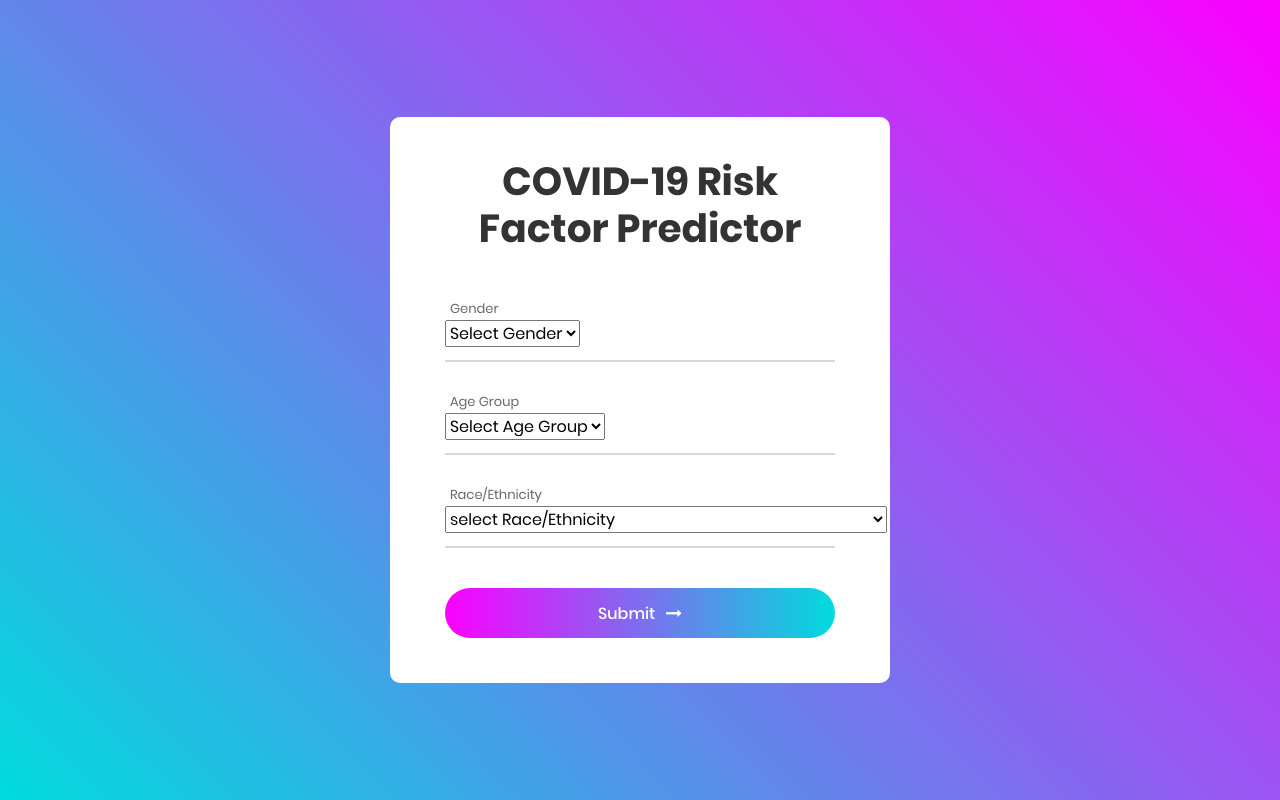
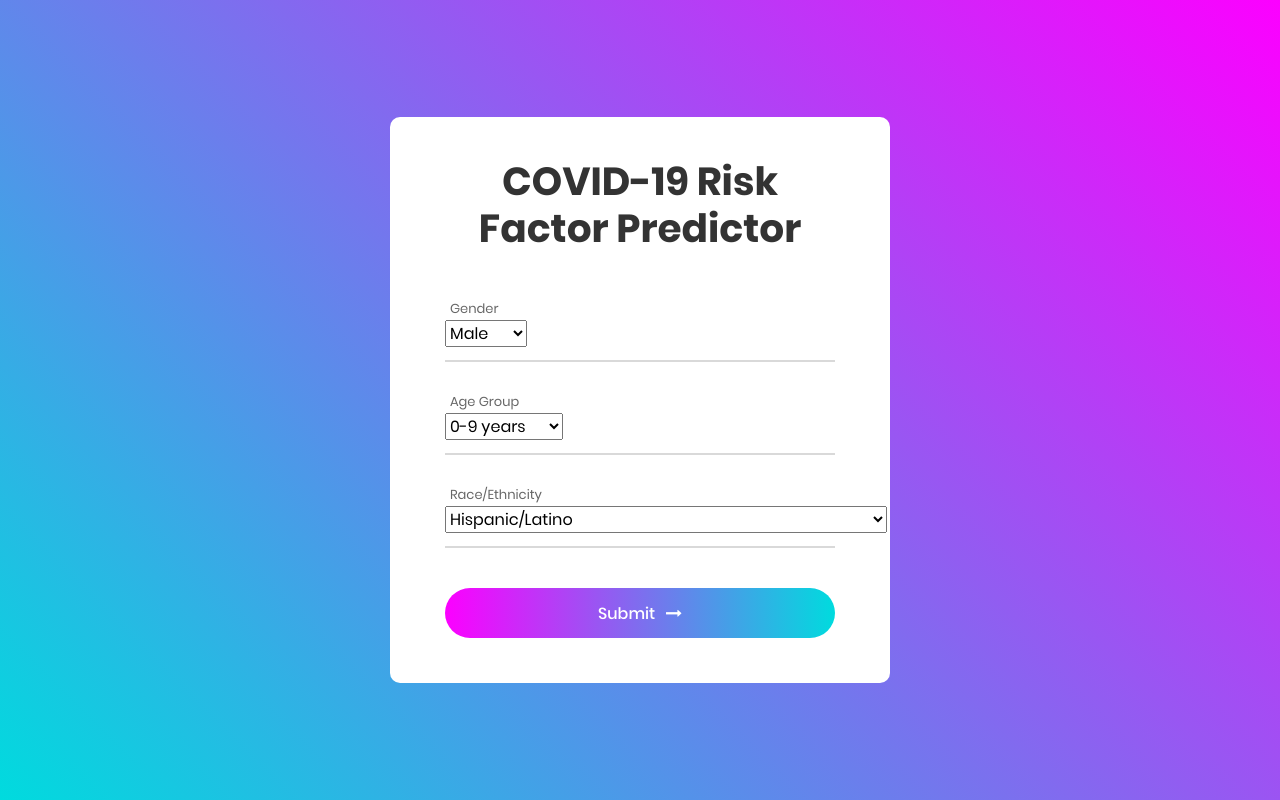
Before and after one commit to cedricvicera/C-RFP, a Flask app: page /form in a window 1280 px wide. Run offline with Flask 2, Linux system fonts and the light colour scheme; parts of the project's set-up code (start-up, migrations or seed data) failed here and were passed over; some libraries are stand-ins or nearby versions.

Commit message:
removed select options

```diff
--- a/templates/form.html
+++ b/templates/form.html
@@ -48,7 +48,6 @@
 					<span class="label-input100">Gender</span>
 					<div>
 						<select class="selection-2" name="gender">
-							<option>Select Gender</option>
 							<option value="male">Male</option>
 							<option value="female">Female</option>
 							<option value="other">Other</option>
@@ -62,7 +61,6 @@
 					<div>
 						<select class="selection-2" name="agegroup">
 							<!-- Value better not start with number -->
-							<option>Select Age Group</option>
 			                <option value="0-9">0-9 years</option>
 			                <option value="10-19">10-19 years</option>
 			                <option value="20-39">20-39 years</option>
@@ -81,7 +79,6 @@
 					<div>
 						<select class="selection-2" name="race">
 							<!-- Value better not start with number -->
-							<option>select Race/Ethnicity</option>
 							<option value="Latino">Hispanic/Latino</option>
 							<option value="American Indian">American Indian/Alaska Native, Non-Hispanic</option>
 							<option value="Asian">Asian, Non-Hispanic</option>
```
